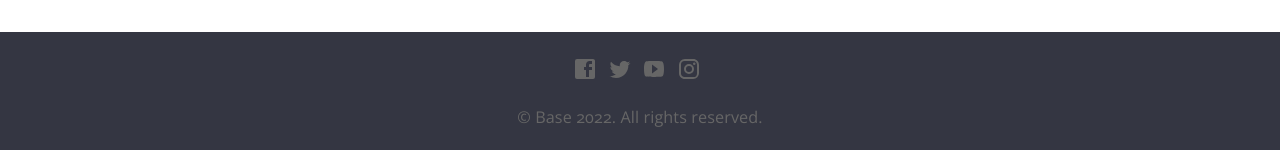
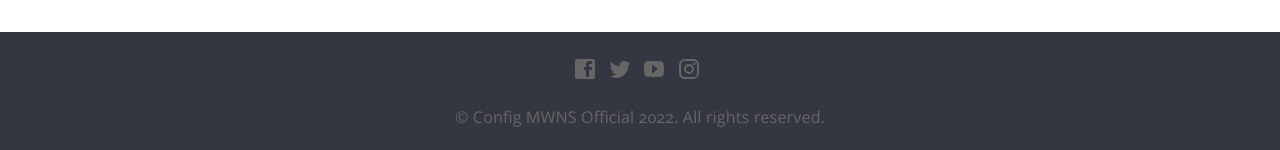
Before and after one commit to mwnsofficial/download.github.io, a Jekyll site: the page built from index.html, in a window 1280 px wide. Shown: the part 1109-1259 px from the top of the page. Built offline with Jekyll 4.4.1, drawn with Linux system fonts in a browser that asks for light colours; nearby versions of some CDN libraries.

Commit message:
Update _config.yml

```diff
--- a/_config.yml
+++ b/_config.yml
@@ -1,7 +1,7 @@
 # ----
 # Site
 
-title: Base
+title: Config MWNS Official
 url: "https://mwnsofficial.github.io/download.github.io/"
 baseurl:
 google_analytics_key:
```
